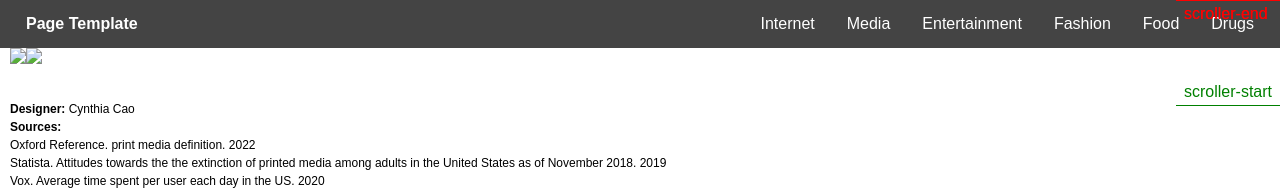
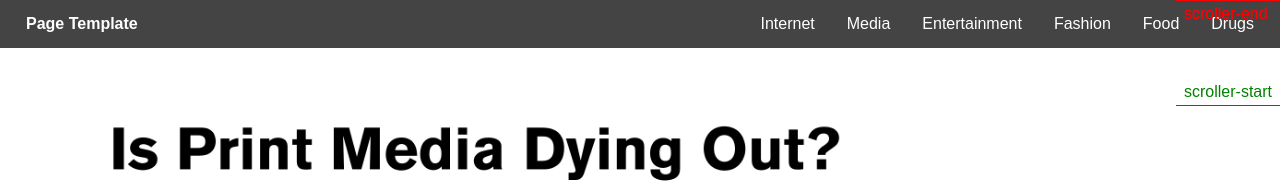
Before and after one commit to caocynthia/infographics-web, an Eleventy site: page source/infographics/internet/caocynthia_02.html in a window 1280 px wide. Shown: the top 189 px of the page. Built offline with nearby package versions, Linux system fonts and the light colour scheme; Eleventy itself is replaced by a stand-in of ours; files that its build step writes are made by us from their sources; files whose address does not match are found by name.

Commit message:
edit code with images

```diff
--- a/source/infographics/internet/caocynthia_02.html
+++ b/source/infographics/internet/caocynthia_02.html
@@ -31,9 +31,12 @@ body {
 <body>
 <main class="main">
   <div class="inner" style="font-size:0;">
-    <div class="covid-marker"><img src="images/2x/COVIDMarker.svg" alt="There is a timeline with a marker pointing to 2020 indicating the COVID pandemic."></div>
+    <div class="covid-marker">
+      {% set url = ["/images/", handle,".png"] | join %}
+      <img src="{{ "/images/caocynthia_02_COVIDmarker.png" | url}}" alt="There is a timeline with a marker pointing to 2020 indicating the COVID pandemic."></div>
     <!-- 3. Put a description of your infographic in the alt tag -->
-    <img class="part-1" src="images/2x/P2-top.svg" alt="
+    {% set url = ["/images/", handle,".png"] | join %}
+    <img src="{{ " /images/caocynthia_02_top.png" | url}}" alt="
     Is Print Media Dying Out?
     Print media is defined broadly as any written or pictorial form of communication produced mechanically or electronically using printing, photocopying, or digital methods from which multiple copies can be made through automated processes.
 
@@ -44,7 +47,8 @@ body {
     The second most common is Unsure at just under a quarter.
     Next is Indifferent, followed by Anxious, Happy, Overwhelmed, and Relieved.
     " width="1366"
-    ><img class="part-2" src="images/2x/P2-rest.svg" alt="
+    >{% set url = ["/images/", handle,".png"] | join %}
+    <img src="{{ " /images/caocynthia_02_rest.png" | url}}" alt="
     The Average time Americans spend on different media from 2011 to 2021: (2019, 2020, and 2021 are estimate amounts.)
 
     Less time is spent each day on traditional forms of media, such as television and newspapers, while time spent consuming mobile media is witnessing the most growth.
```
